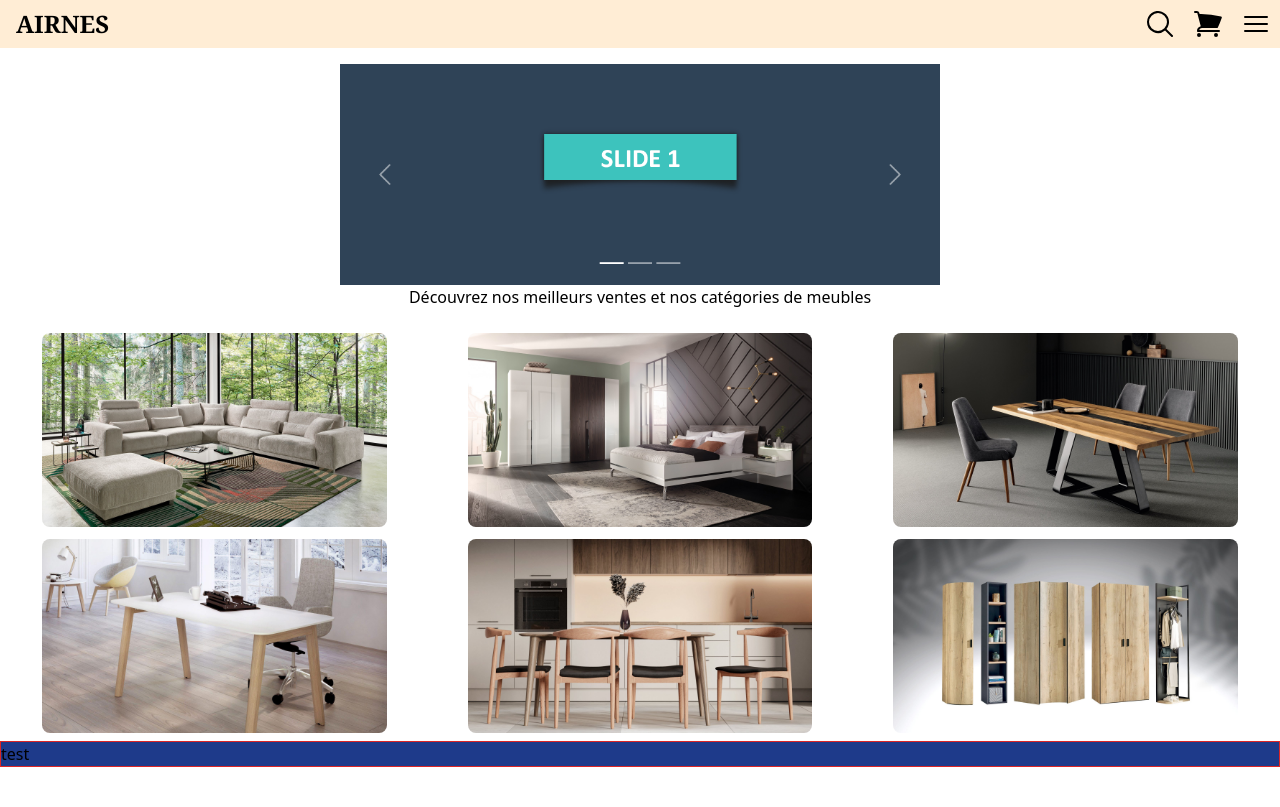
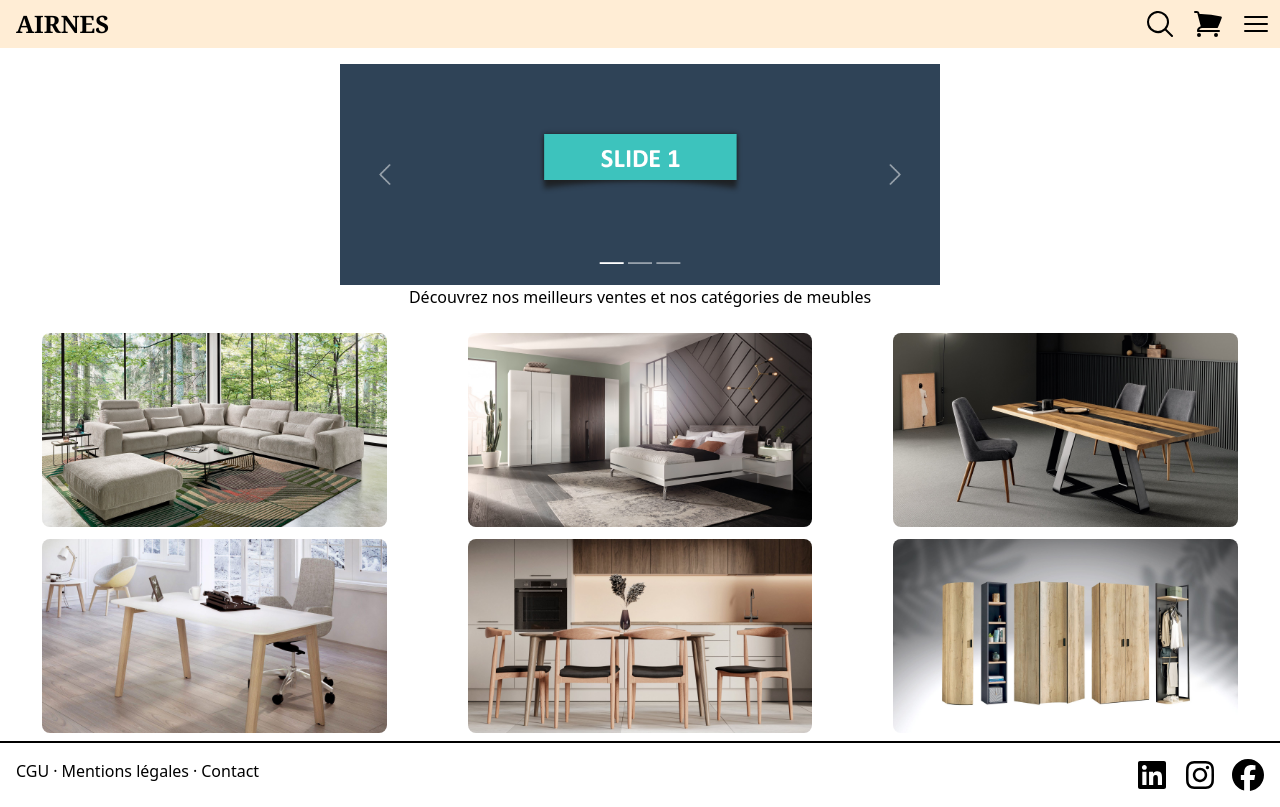
Before and after one commit to B3-Team6/e-commerce-project, a Next.js app: page / in a window 1280 px wide. Built offline with nearby package versions, Linux system fonts and the light colour scheme.

Commit message:
catégories + layout

```diff
--- a/package.json
+++ b/package.json
@@ -9,10 +9,13 @@
     "lint": "next lint"
   },
   "dependencies": {
+    "@fortawesome/free-brands-svg-icons": "^6.2.1",
+    "@fortawesome/react-fontawesome": "^0.2.0",
     "@heroicons/react": "^2.0.14",
     "@next/font": "13.1.6",
     "eslint": "8.33.0",
     "eslint-config-next": "13.1.6",
+    "font-awesome": "^4.7.0",
     "heroicons": "^2.0.14",
     "next": "13.1.6",
     "react": "18.2.0",
--- a/src/components/Layout/Footer.jsx
+++ b/src/components/Layout/Footer.jsx
@@ -1,8 +1,42 @@
+import { FontAwesomeIcon } from "@fortawesome/react-fontawesome"
+import {
+  faInstagram,
+  faLinkedin,
+  faFacebook,
+} from "@fortawesome/free-brands-svg-icons"
+
 const Footer = () => {
-
   return (
     <>
-      <div className="border border-red-600 bg-blue-900">test</div>
+      <div className="border-t-2 border-t-black p-4 flex justify-between">
+        <div className="flex gap-1">
+          <a className=" hover:text-orange-100" href="#">
+            CGU
+          </a>
+          <p>·</p>
+          <a className=" hover:text-orange-100" href="#">
+            Mentions légales
+          </a>
+          <p>·</p>
+          <a className=" hover:text-orange-100" href="#">
+            Contact
+          </a>
+        </div>
+        <div className="flex gap-4">
+          <FontAwesomeIcon
+            icon={faLinkedin}
+            className="w-8 h-8 hover:text-orange-100"
+          />
+          <FontAwesomeIcon
+            icon={faInstagram}
+            className="w-8 h-8 hover:text-orange-100"
+          />
+          <FontAwesomeIcon
+            icon={faFacebook}
+            className="w-8 h-8 hover:text-orange-100"
+          />
+        </div>
+      </div>
     </>
   )
 }
--- a/src/components/Layout/Navbar.jsx
+++ b/src/components/Layout/Navbar.jsx
@@ -1,18 +1,18 @@
-import { MagnifyingGlassIcon } from "@heroicons/react/24/solid";
-import { ShoppingCartIcon } from "@heroicons/react/24/solid";
-import { Bars3Icon } from "@heroicons/react/24/solid";
+import { MagnifyingGlassIcon } from "@heroicons/react/24/solid"
+import { ShoppingCartIcon } from "@heroicons/react/24/solid"
+import { Bars3Icon } from "@heroicons/react/24/solid"
 
 const Navbar = () => {
-
   return (
     <>
       <div className="bg-orange-100 flex justify-between p-2 sticky top-0">
-
-        <div className="font-serif font-bold text-2xl pl-2">AIRNES</div>
+        <a href="#" className="font-serif font-bold text-2xl pl-2">
+          AIRNES
+        </a>
         <div className="flex gap-4 ">
-          <MagnifyingGlassIcon className="h-8 w-8" />
-          <ShoppingCartIcon className="h-8 w-8" />
-          <Bars3Icon className="h-8 w-8" />
+          <MagnifyingGlassIcon className="h-8 w-8 hover:text-white" />
+          <ShoppingCartIcon className="h-8 w-8  hover:text-white" />
+          <Bars3Icon className="h-8 w-8  hover:text-white" />
         </div>
       </div>
     </>
```
Also changed, not shown: 1 other file (tests, documents, lock files or other folders).
